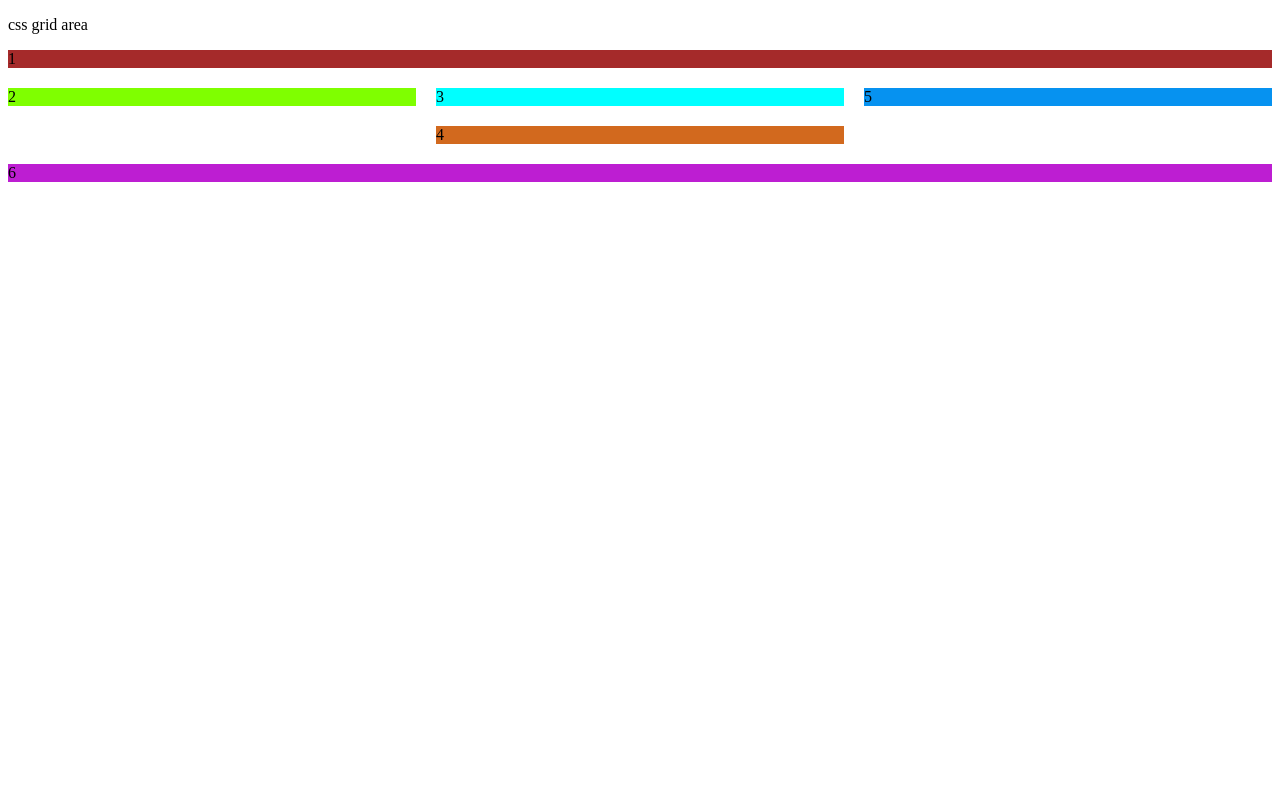
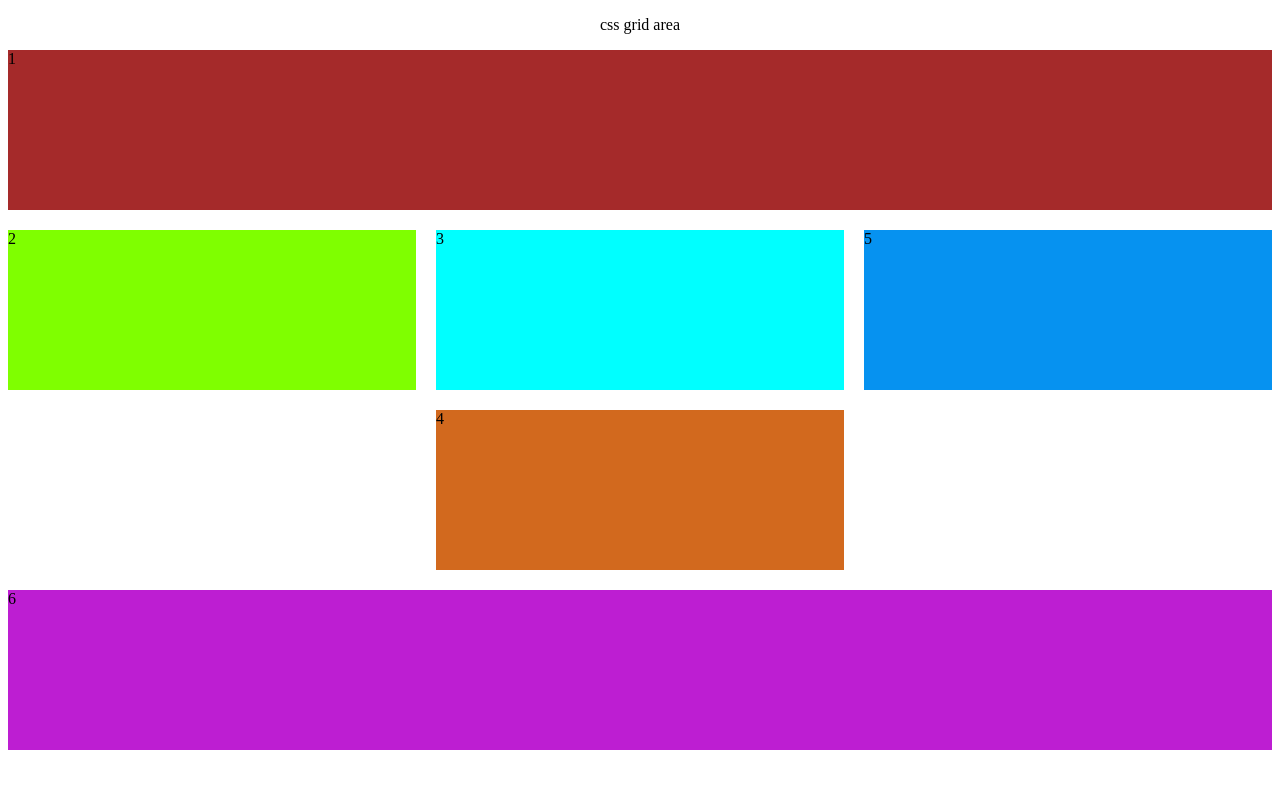
Before and after one commit to mario1525/webDesingn, a PHP site: page / in a window 1280 px wide. Run offline with PHP 8.4, Linux system fonts and the light colour scheme.

Commit message:
ejecicio de area

```diff
--- a/grid-area/index.html
+++ b/grid-area/index.html
@@ -1,5 +1,5 @@
 <!DOCTYPE html>
-<html lang="en">
+<html lang="es">
   <head>
     <meta charset="UTF-8" />
     <meta http-equiv="X-UA-Compatible" content="IE=edge" />
--- a/grid-area/styler.css
+++ b/grid-area/styler.css
@@ -1,6 +1,7 @@
 .contenedor{
     display: grid;
     grid-gap: 20px ;
+    height: 700px;
     grid-template-columns: 1fr 1fr 1fr ;
     grid-template-rows: repeat(4,auto);
     grid-template-areas: "header   header   header "
@@ -9,6 +10,11 @@
                          "footer    footer  footer ";
 
 }
+p {
+    text-align: center;
+    margin-top: 1px solid #b2ffff;
+  }
+
 .contenedor .header {
     background-color: brown;
     grid-column-start: header ;
```
